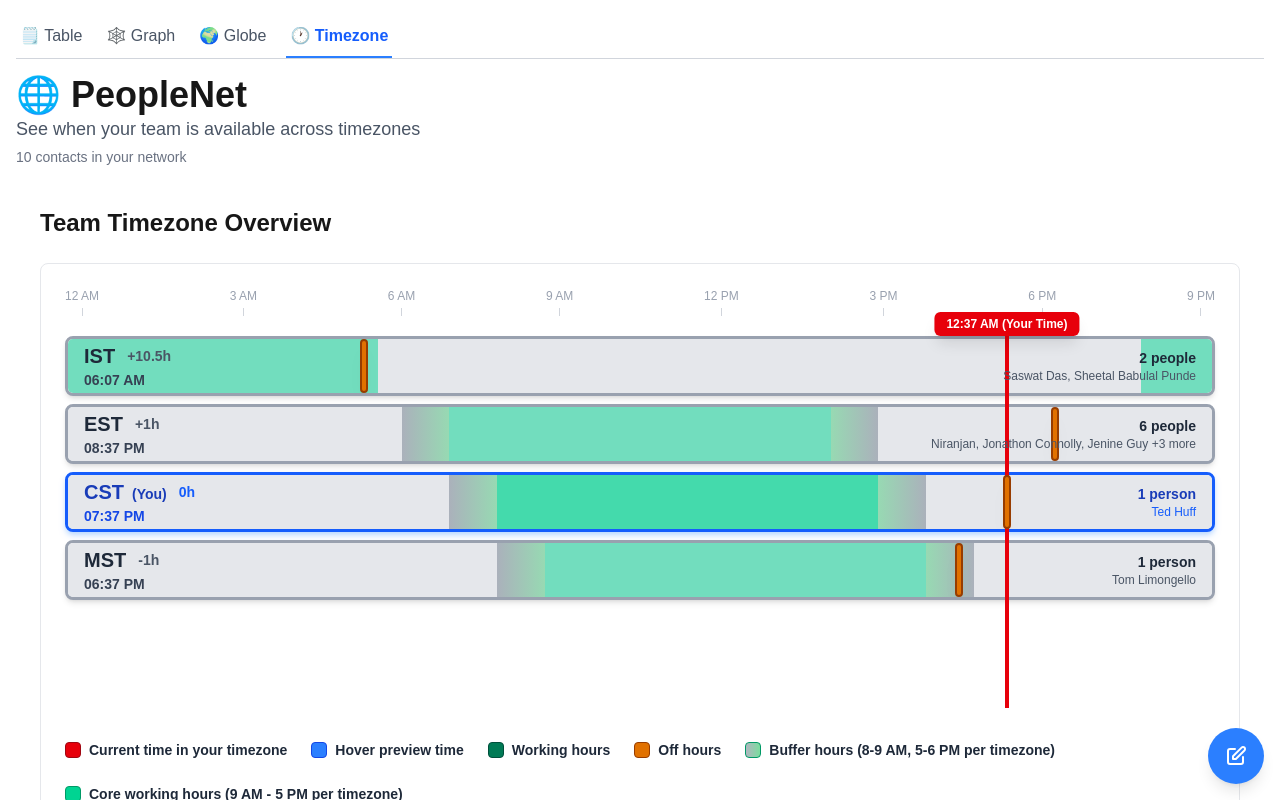
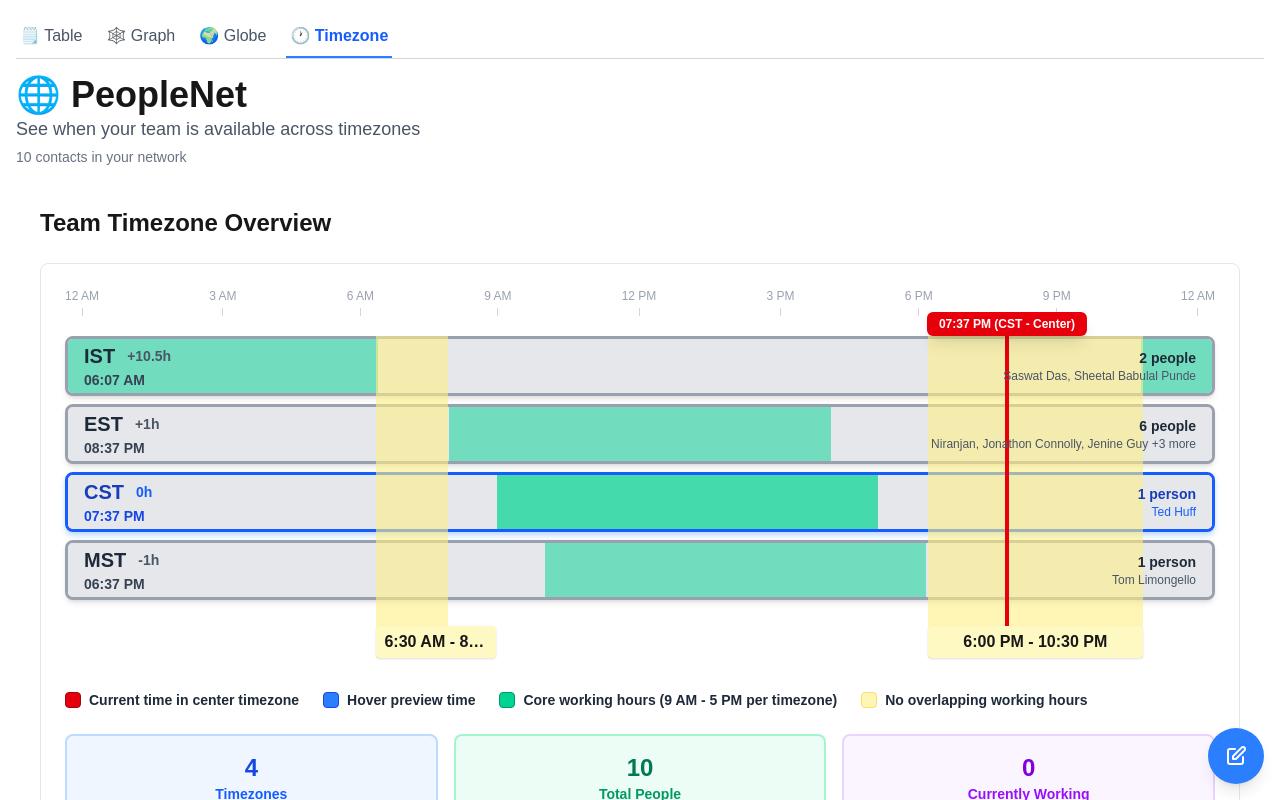
Before and after one commit to tyler-morales/people-net, a Next.js app: page / in a window 1280 px wide. Both pictures are taken after a click on the button "🕐 Timezone". Shown: the top 800 px of the page. Built offline with nearby package versions, Linux system fonts and the light colour scheme.

Commit message:
Revamp README.md to introduce People Net, detailing architecture, core concepts, and features. Update TimezoneChart component to allow dynamic timezone selection, enhance time display formatting, and visualize periods with no overlapping working hours.

```diff
--- a/app/components/TimezoneChart.js
+++ b/app/components/TimezoneChart.js
@@ -41,7 +41,7 @@
     const [currentTime, setCurrentTime] = useState(new Date());
     const [hoverPosition, setHoverPosition] = useState(null);
     const [isHovering, setIsHovering] = useState(false);
-    const userTimezone = 'CST'; // User's timezone - you can make this configurable
+    const [selectedTimezone, setSelectedTimezone] = useState('CST'); // Selected timezone becomes the center reference
 
     // Update current time every minute
     useEffect(() => {
@@ -73,12 +73,12 @@
             }
         });
 
-        // Convert to array and sort by offset relative to user timezone
-        const userOffset = TIMEZONE_OFFSETS[userTimezone];
+        // Convert to array and sort by offset relative to SELECTED timezone (not user timezone)
+        const selectedOffset = TIMEZONE_OFFSETS[selectedTimezone];
         const sortedTimezones = Object.values(groups)
             .map(group => ({
                 ...group,
-                relativeOffset: group.offset - userOffset
+                relativeOffset: group.offset - selectedOffset
             }))
             .sort((a, b) => b.relativeOffset - a.relativeOffset); // Sort descending so positive offsets are at top
 
@@ -86,14 +86,13 @@
             timezoneData: sortedTimezones,
             peopleWithoutTimezone: withoutTimezone
         };
-    }, [people, userTimezone]);
+    }, [people, selectedTimezone]);
 
-    // Calculate current time position (0-24 hours as percentage)
+    // Calculate current time position (0-24 hours as percentage) relative to selected timezone
     const getCurrentTimePosition = () => {
-        // Use the same timezone calculation method as getTimeInTimezone for consistency
-        const userTime = getTimeInTimezone(userTimezone);
-        const hours = userTime.getHours();
-        const minutes = userTime.getMinutes();
+        const selectedTime = getTimeInTimezone(selectedTimezone);
+        const hours = selectedTime.getHours();
+        const minutes = selectedTime.getMinutes();
         return ((hours + minutes / 60) / 24) * 100;
     };
 
@@ -110,7 +109,7 @@
     const getTimeInTimezoneForHour = (timezone, hourPosition) => {
         // Get current date in user timezone
         const now = new Date();
-        const userTime = getTimeInTimezone(userTimezone);
+        const userTime = getTimeInTimezone(selectedTimezone);
 
         // Create a date object for the hovered time in user timezone
         const hoveredDate = new Date(userTime);
@@ -119,7 +118,7 @@
         hoveredDate.setSeconds(0);
 
         // Calculate the time difference between user timezone and target timezone
-        const userOffset = TIMEZONE_OFFSETS[userTimezone];
+        const userOffset = TIMEZONE_OFFSETS[selectedTimezone];
         const targetOffset = TIMEZONE_OFFSETS[timezone];
         const offsetDiff = (targetOffset - userOffset) * 3600000; // Convert hours to milliseconds
 
@@ -161,19 +160,142 @@
         return hour >= 9 && hour < 17;
     };
 
-    // Generate hour labels (every 3 hours)
+    // Format hover time for display in same format as timeline
+    const formatHoverTime = (hourPosition) => {
+        const hours = Math.floor(hourPosition);
+        const minutes = Math.floor((hourPosition % 1) * 60);
+
+        let displayHour = hours;
+        const ampm = hours < 12 ? 'AM' : 'PM';
+
+        if (hours === 0) displayHour = 12;
+        else if (hours > 12) displayHour = hours - 12;
+
+        return `${displayHour}:${String(minutes).padStart(2, '0')} ${ampm}`;
+    };
+
+    // Format time range for display
+    const formatTimeRange = (startHour, endHour) => {
+        const formatHour = (hour) => {
+            const h = Math.floor(hour);
+            const m = Math.floor((hour % 1) * 60);
+            let displayHour = h;
+            const ampm = h < 12 ? 'AM' : 'PM';
+
+            if (h === 0) displayHour = 12;
+            else if (h > 12) displayHour = h - 12;
+
+            return `${displayHour}:${String(m).padStart(2, '0')} ${ampm}`;
+        };
+
+        return `${formatHour(startHour)} - ${formatHour(endHour)}`;
+    };
+
+    // Calculate periods with no overlapping working hours
+    const getNoWorkingHoursPeriods = () => {
+        // Create array to track which hours have working people (using 0.5 hour increments for precision)
+        const PRECISION = 0.5; // 30-minute increments
+        const TOTAL_SLOTS = 24 / PRECISION; // 48 slots for 30-minute increments
+        const workingHours = new Array(TOTAL_SLOTS).fill(false);
+
+        // For each timezone, mark their working hours on the user timeline
+        timezoneData.forEach(tzGroup => {
+            const timezoneOffset = tzGroup.relativeOffset;
+
+            // Convert timezone's 9am-5pm to positions on user's timeline
+            // Working hours are 9:00 AM to 5:00 PM (8 hours)
+            let workingStartInUserTime = 9 - timezoneOffset;
+            let workingEndInUserTime = 17 - timezoneOffset;
+
+            // Handle day wraparound
+            while (workingStartInUserTime < 0) workingStartInUserTime += 24;
+            while (workingEndInUserTime < 0) workingEndInUserTime += 24;
+            while (workingStartInUserTime >= 24) workingStartInUserTime -= 24;
+            while (workingEndInUserTime >= 24) workingEndInUserTime -= 24;
+
+            // Mark working hours in the array
+            if (workingEndInUserTime > workingStartInUserTime) {
+                // Normal case - working hours don't cross midnight
+                const startSlot = Math.floor(workingStartInUserTime / PRECISION);
+                const endSlot = Math.ceil(workingEndInUserTime / PRECISION);
+                for (let slot = startSlot; slot < endSlot && slot < TOTAL_SLOTS; slot++) {
+                    workingHours[slot] = true;
+                }
+            } else {
+                // Working hours cross midnight - split into two parts
+                // Part 1: from start to end of day
+                const startSlot1 = Math.floor(workingStartInUserTime / PRECISION);
+                for (let slot = startSlot1; slot < TOTAL_SLOTS; slot++) {
+                    workingHours[slot] = true;
+                }
+                // Part 2: from start of day to end
+                const endSlot2 = Math.ceil(workingEndInUserTime / PRECISION);
+                for (let slot = 0; slot < endSlot2; slot++) {
+                    workingHours[slot] = true;
+                }
+            }
+        });
+
+        // Find continuous periods where no one is working
+        const noWorkPeriods = [];
+        let startSlot = null;
+
+        for (let slot = 0; slot < TOTAL_SLOTS; slot++) {
+            if (!workingHours[slot]) {
+                if (startSlot === null) {
+                    startSlot = slot;
+                }
+            } else {
+                if (startSlot !== null) {
+                    const startHour = startSlot * PRECISION;
+                    const endHour = slot * PRECISION;
+                    noWorkPeriods.push({
+                        start: startHour,
+                        end: endHour,
+                        startPos: (startHour / 24) * 100,
+                        width: ((endHour - startHour) / 24) * 100
+                    });
+                    startSlot = null;
+                }
+            }
+        }
+
+        // Handle case where no-work period extends to end of day
+        if (startSlot !== null) {
+            const startHour = startSlot * PRECISION;
+            const endHour = 24;
+            noWorkPeriods.push({
+                start: startHour,
+                end: endHour,
+                startPos: (startHour / 24) * 100,
+                width: ((endHour - startHour) / 24) * 100
+            });
+        }
+
+        return noWorkPeriods;
+    };
+
+    const noWorkingHoursPeriods = timezoneData.length > 0 ? getNoWorkingHoursPeriods() : [];
+
+    // Generate hour labels (every 3 hours) - Full 24 hour cycle
     const hourLabels = [];
-    for (let hour = 0; hour < 24; hour += 3) {
-        const displayHour = hour === 0 ? 12 : hour > 12 ? hour - 12 : hour;
+    for (let hour = 0; hour <= 24; hour += 3) {
+        const displayHour = hour === 0 || hour === 24 ? 12 : hour > 12 ? hour - 12 : hour;
         const ampm = hour < 12 ? 'AM' : 'PM';
         if (hour === 0) hourLabels.push(`12 AM`);
         else if (hour === 12) hourLabels.push(`12 PM`);
+        else if (hour === 24) hourLabels.push(`12 AM`);
         else hourLabels.push(`${displayHour} ${ampm}`);
     }
 
     const barHeight = 60;
-    const chartHeight = Math.max((timezoneData.length * (barHeight + 8)) + 100, 200);
+    const chartHeight = Math.max((timezoneData.length * (barHeight + 8)) + 50, 200);
     const currentTimePos = getCurrentTimePosition();
+
+    // Handle timezone selection
+    const handleTimezoneClick = (timezone) => {
+        setSelectedTimezone(timezone);
+    };
 
     if (timezoneData.length === 0) {
         return (
@@ -190,7 +312,7 @@
                         Add location information to your contacts to see timezone comparisons.
                     </p>
                     {peopleWithoutTimezone.length > 0 && (
-                        <div className="bg-gray-50 rounded-lg p-4">
+                        <div className="bg-orange-500 rounded-lg p-4">
                             <p className="text-sm text-gray-600 mb-2">
                                 {peopleWithoutTimezone.length} people without timezone information:
                             </p>
@@ -229,13 +351,42 @@
                     onMouseMove={handleMouseMove}
                     onMouseLeave={handleMouseLeave}
                 >
+                    {/* Yellow background for periods with no overlapping working hours */}
+                    {noWorkingHoursPeriods.map((period, index) => (
+                        <div
+                            key={index}
+                            className="absolute top-0 bottom-0 bg-yellow-200 opacity-60 z-5"
+                            style={{
+                                left: `${period.startPos}%`,
+                                width: `${period.width}%`
+                            }}
+                        />
+                    ))}
+
+                    {/* Text labels for no overlapping working hours periods */}
+                    {noWorkingHoursPeriods.map((period, index) => (
+                        <div
+                            key={`label-${index}`}
+                            className="absolute bottom-0 font-bold text-black-800 bg-yellow-100 px-2 py-1 rounded shadow-sm z-[100]"
+                            style={{
+                                left: `${period.startPos}%`,
+                                width: `${period.width}%`,
+                                minWidth: '120px',
+                            }}
+                        >
+                            <div className="text-center whitespace-nowrap overflow-hidden text-ellipsis">
+                                {formatTimeRange(period.start, period.end)}
+                            </div>
+                        </div>
+                    ))}
+
                     {/* Current time line */}
                     <div
                         className="absolute top-0 bottom-0 w-1 bg-red-600 z-10 shadow-lg"
                         style={{ left: `${currentTimePos}%` }}
                     >
                         <div className="absolute -top-6 left-1/2 transform -translate-x-1/2 bg-red-600 text-white text-xs px-3 py-1 rounded-md whitespace-nowrap font-bold shadow-lg">
-                            {formatTime(currentTime)} (Your Time)
+                            {formatTime(getTimeInTimezone(selectedTimezone))} ({selectedTimezone} - Center)
                         </div>
                     </div>
 
@@ -246,7 +397,10 @@
                             style={{ left: `${hoverPosition.percentage}%` }}
                         >
                             <div className="absolute -top-6 left-1/2 transform -translate-x-1/2 bg-blue-500 text-white text-xs px-2 py-1 rounded whitespace-nowrap font-bold">
-                                {Math.floor(hoverPosition.hourPosition)}:{String(Math.floor((hoverPosition.hourPosition % 1) * 60)).padStart(2, '0')}
+                                {formatHoverTime(hoverPosition.hourPosition)}
+                            </div>
+                            <div className="absolute -top-16 left-1/2 transform -translate-x-1/2 bg-blue-600 text-white text-xs px-3 py-1 rounded-md whitespace-nowrap font-medium shadow-lg">
+                                Preview time across all timezones
                             </div>
                         </div>
                     )}
@@ -254,7 +408,7 @@
                     {/* Timezone bars */}
                     {timezoneData.map((tzGroup, index) => {
                         const yPosition = index * (barHeight + 8);
-                        const isUserTimezone = tzGroup.timezone === userTimezone;
+                        const isUserTimezone = tzGroup.timezone === selectedTimezone;
                         const currentTzTime = getTimeInTimezone(tzGroup.timezone);
                         const tzTimePos = ((currentTzTime.getHours() + currentTzTime.getMinutes() / 60) / 24) * 100;
                         const isWorkingHours = isBusinessHours(currentTzTime);
@@ -271,8 +425,8 @@
                         const timezoneOffset = tzGroup.relativeOffset; // Hours difference from user timezone
 
                         // Convert timezone's 9am to position on user's timeline
-                        let workingHoursStart = 9 - timezoneOffset; // 9am in this timezone, shown on user timeline
-                        let workingHoursEnd = 17 - timezoneOffset; // 5pm in this timezone, shown on user timeline
+                        let workingHoursStart = 9 - timezoneOffset;
+                        let workingHoursEnd = 17 - timezoneOffset;
 
                         // Handle day wraparound
                         if (workingHoursStart < 0) workingHoursStart += 24;
@@ -283,27 +437,16 @@
                         const workingHoursStartPos = (workingHoursStart / 24) * 100;
                         const workingHoursEndPos = (workingHoursEnd / 24) * 100;
 
-                        // Buffer hours (8-9am and 5-6pm in timezone's local time)
-                        let bufferStart = 8 - timezoneOffset;
-                        let bufferEnd = 18 - timezoneOffset;
-
-                        if (bufferStart < 0) bufferStart += 24;
-                        if (bufferEnd < 0) bufferEnd += 24;
-                        if (bufferStart >= 24) bufferStart -= 24;
-                        if (bufferEnd >= 24) bufferEnd -= 24;
-
-                        const bufferStartPos = (bufferStart / 24) * 100;
-                        const bufferEndPos = (bufferEnd / 24) * 100;
-
                         return (
                             <div key={tzGroup.timezone} className="absolute w-full" style={{ top: `${yPosition}px` }}>
                                 {/* Timezone bar */}
                                 <div
-                                    className={`relative rounded-lg border-3 flex items-center transition-all duration-300 shadow-md overflow-hidden ${isUserTimezone
+                                    className={`relative rounded-lg border-3 flex items-center transition-all duration-300 shadow-md overflow-hidden cursor-pointer ${isUserTimezone
                                         ? 'bg-blue-50 border-blue-600 shadow-blue-200'
                                         : 'bg-gray-100 border-gray-400 hover:bg-gray-50 hover:border-gray-500'
                                         }`}
                                     style={{ height: `${barHeight}px` }}
+                                    onClick={() => handleTimezoneClick(tzGroup.timezone)}
                                 >
                                     {/* Base background - neutral gray */}
                                     <div className="absolute inset-0 bg-gray-200"></div>
@@ -312,16 +455,6 @@
                                     {workingHoursEnd > workingHoursStart ? (
                                         // Normal case - working hours don't cross midnight
                                         <>
-                                            {/* Pre-work buffer gradient (8-9am) */}
-                                            <div
-                                                className="absolute top-0 bottom-0"
-                                                style={{
-                                                    left: `${bufferStartPos}%`,
-                                                    width: `${((workingHoursStart - bufferStart + 24) % 24) / 24 * 100}%`,
-                                                    background: 'linear-gradient(90deg, rgba(156, 163, 175, 0.8) 0%, rgba(34, 197, 94, 0.4) 100%)'
-                                                }}
-                                            />
-
                                             {/* Core working hours (9am-5pm) */}
                                             <div
                                                 className="absolute top-0 bottom-0 bg-emerald-400"
@@ -329,16 +462,6 @@
                                                     left: `${workingHoursStartPos}%`,
                                                     width: `${((workingHoursEnd - workingHoursStart + 24) % 24) / 24 * 100}%`,
                                                     opacity: isUserTimezone ? '0.7' : '0.5'
-                                                }}
-                                            />
-
-                                            {/* Post-work buffer gradient (5-6pm) */}
-                                            <div
-                                                className="absolute top-0 bottom-0"
-                                                style={{
-                                                    left: `${workingHoursEndPos}%`,
-                                                    width: `${((bufferEnd - workingHoursEnd + 24) % 24) / 24 * 100}%`,
-                                                    background: 'linear-gradient(90deg, rgba(34, 197, 94, 0.4) 0%, rgba(156, 163, 175, 0.8) 100%)'
                                                 }}
                                             />
                                         </>
@@ -367,15 +490,6 @@
                                         </>
                                     )}
 
-                                    {/* Current time indicator for this timezone - Much higher contrast */}
-                                    <div
-                                        className={`absolute top-0 bottom-0 w-2 rounded-full z-20 shadow-lg ${isWorkingHours
-                                            ? 'bg-emerald-700 border-2 border-emerald-900'
-                                            : 'bg-amber-600 border-2 border-amber-800'
-                                            }`}
-                                        style={{ left: `${tzTimePos}%` }}
-                                    />
-
                                     {/* Hover time indicator */}
                                     {isHovering && hoverPosition && (
                                         <div
@@ -394,7 +508,6 @@
                                                 <span className={`font-black text-xl ${isUserTimezone ? 'text-blue-800' : 'text-gray-800'
                                                     }`}>
                                                     {tzGroup.timezone}
-                                                    {isUserTimezone && <span className="text-sm ml-2 font-bold">(You)</span>}
                                                 </span>
                                                 <span className={`text-sm font-bold ${isUserTimezone ? 'text-blue-600' : 'text-gray-600'
                                                     }`}>
@@ -440,30 +553,19 @@
                 <div className="mt-8 flex flex-wrap gap-6 text-sm">
                     <div className="flex items-center gap-2">
                         <div className="w-4 h-4 bg-red-600 rounded border border-red-800"></div>
-                        <span className="font-semibold text-gray-800">Current time in your timezone</span>
+                        <span className="font-semibold text-gray-800">Current time in center timezone</span>
                     </div>
                     <div className="flex items-center gap-2">
                         <div className="w-4 h-4 bg-blue-500 rounded border border-blue-700"></div>
                         <span className="font-semibold text-gray-800">Hover preview time</span>
                     </div>
                     <div className="flex items-center gap-2">
-                        <div className="w-4 h-4 bg-emerald-700 rounded border border-emerald-900"></div>
-                        <span className="font-semibold text-gray-800">Working hours</span>
+                        <div className="w-4 h-4 bg-emerald-400 rounded border border-emerald-600"></div>
+                        <span className="font-semibold text-gray-800">Core working hours (9 AM - 5 PM per timezone)</span>
                     </div>
                     <div className="flex items-center gap-2">
-                        <div className="w-4 h-4 bg-amber-600 rounded border border-amber-800"></div>
-                        <span className="font-semibold text-gray-800">Off hours</span>
-                    </div>
-                    <div className="flex items-center gap-2">
-                        <div
-                            className="w-4 h-4 rounded border border-emerald-600"
-                            style={{ background: 'linear-gradient(90deg, rgba(156, 163, 175, 0.8) 0%, rgba(34, 197, 94, 0.6) 100%)' }}
-                        ></div>
-                        <span className="font-semibold text-gray-800">Buffer hours (8-9 AM, 5-6 PM per timezone)</span>
-                    </div>
-                    <div className="flex items-center gap-2">
-                        <div className="w-4 h-4 bg-emerald-400 rounded border border-emerald-600"></div>
-                        <span className="font-semibold text-gray-800">Core working hours (9 AM - 5 PM per timezone)</span>
+                        <div className="w-4 h-4 bg-yellow-200 rounded border border-yellow-400 opacity-60"></div>
+                        <span className="font-semibold text-gray-800">No overlapping working hours</span>
                     </div>
                 </div>
 
```
Also changed, not shown: 1 other file (tests, documents, lock files or other folders).
